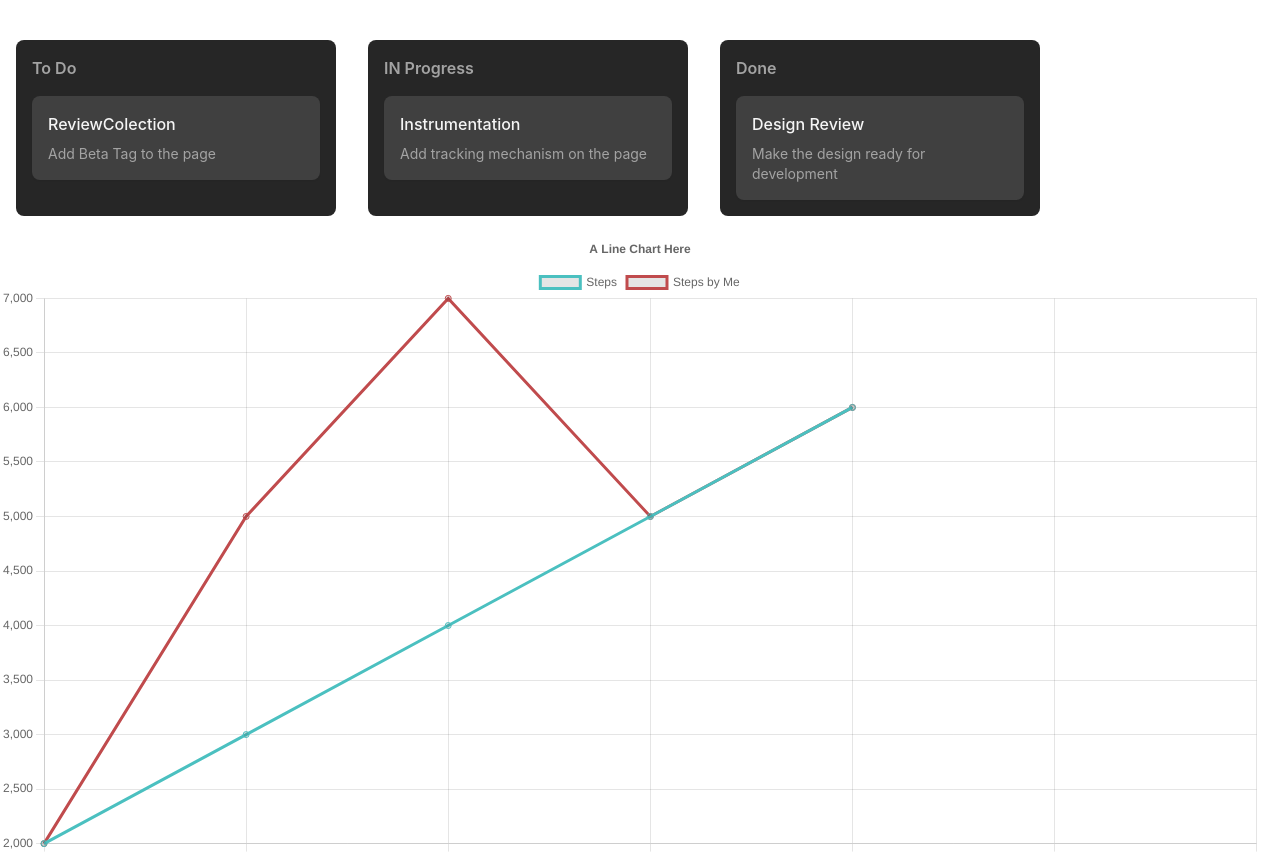
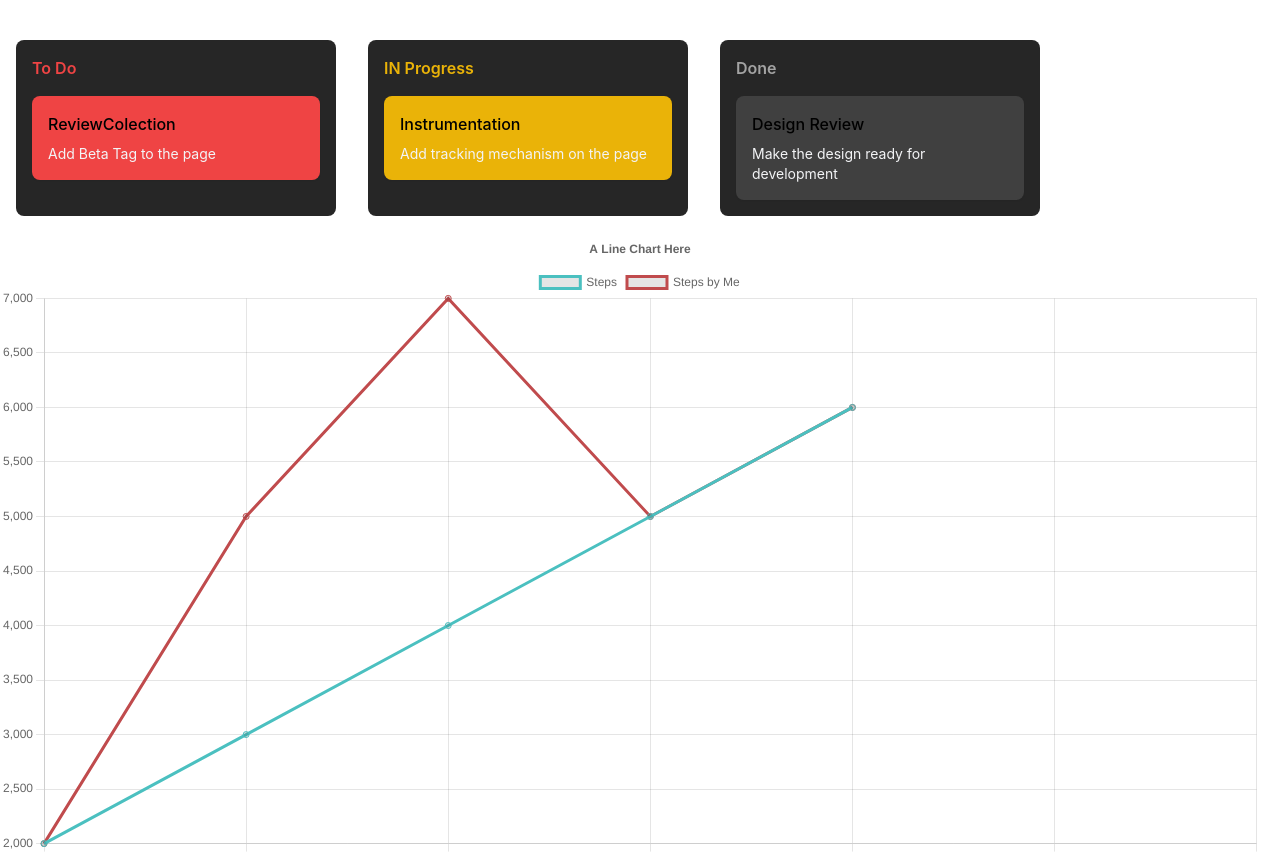
Before and after one commit to vintiAGRAWAL/Data-Visualization, a React (Create React App) app: page / in a window 1280 px wide. Shown: the top 854 px of the page. Built offline with nearby package versions, Linux system fonts and the light colour scheme.

Commit message:
Add color to Columns and Tasks

```diff
--- a/src/components/Column.js
+++ b/src/components/Column.js
@@ -7,7 +7,9 @@
       ref={setNodeRef}
       className="flex w-80 flex-col rounded-lg bg-neutral-800 p-4"
     >
-      <h2 className="mb-4 font-semibold text-neutral-400">{column.title}</h2>
+      <h2 className={`mb-4 font-semibold text-neutral-400 ${column.color}`}>
+        {column.title}
+      </h2>
       <div className="flex flex-1 flex-col gap-4">
         {tasks.map((task) => {
           return <Task key={task.id} task={task}></Task>;
--- a/src/components/DraggableTable.js
+++ b/src/components/DraggableTable.js
@@ -4,9 +4,9 @@
 import { useDragDropContext, useDroppable, useDraggable } from "@dnd-kit/core";
 
 const Columns = [
-  { id: "TODO", title: "To Do" },
-  { id: "IN_PROGRESS", title: "IN Progress" },
-  { id: "DONE", title: "Done" },
+  { id: "TODO", title: "To Do", color: "text-red-500" },
+  { id: "IN_PROGRESS", title: "IN Progress", color: "text-yellow-500" },
+  { id: "DONE", title: "Done", color: "text-green-500" },
 ];
 
 const Initial_Tasks = [
--- a/src/components/Task.js
+++ b/src/components/Task.js
@@ -10,16 +10,24 @@
       }
     : undefined;
 
+  const statusColor = {
+    TODO: "bg-red-500",
+    IN_PROGRESS: "bg-yellow-500",
+    DONE: "bg-green-500",
+  };
+
   return (
     <div
       ref={setNodeRef}
       {...listeners}
       {...attributes}
-      className="cursor-grab rounded-lg bg-neutral-700 p-4 shadow-sm hover:shadow-md"
+      className={`cursor-grab rounded-lg bg-neutral-700 p-4 shadow-sm hover:shadow-md ${
+        statusColor[task.status] || "bg-gray-500"
+      }`}
       style={style}
     >
-      <h3 className="font-medium text-neutral-100">{task.title}</h3>
-      <p className="mt-2 text-sm text-neutral-400">{task.desc}</p>
+      <h3 className="font-medium text-black-100">{task.title}</h3>
+      <p className="mt-2 text-sm text-gray-100">{task.desc}</p>
     </div>
   );
 };
```
